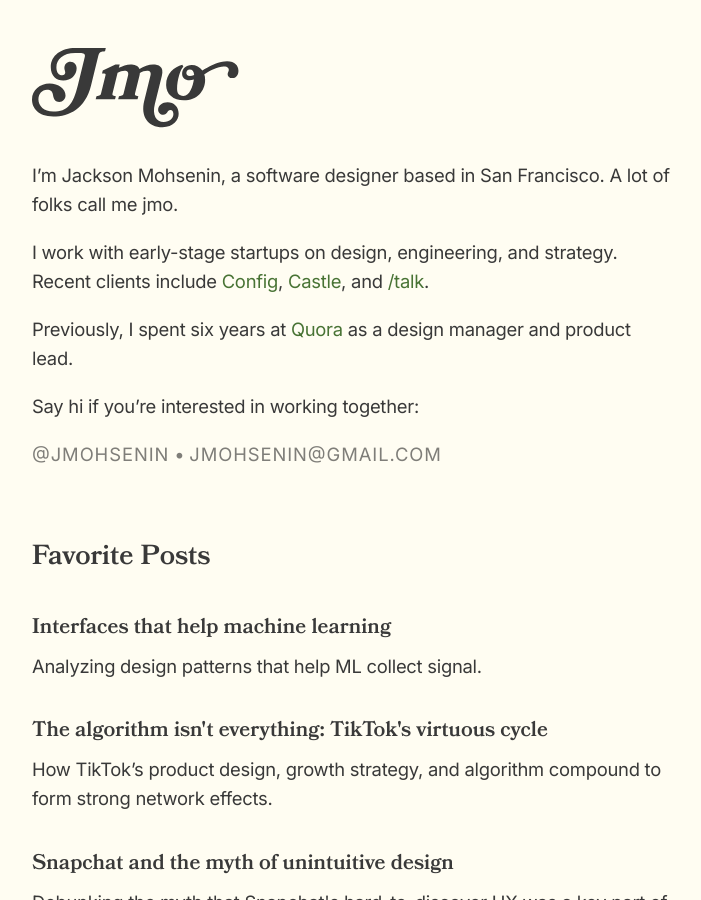
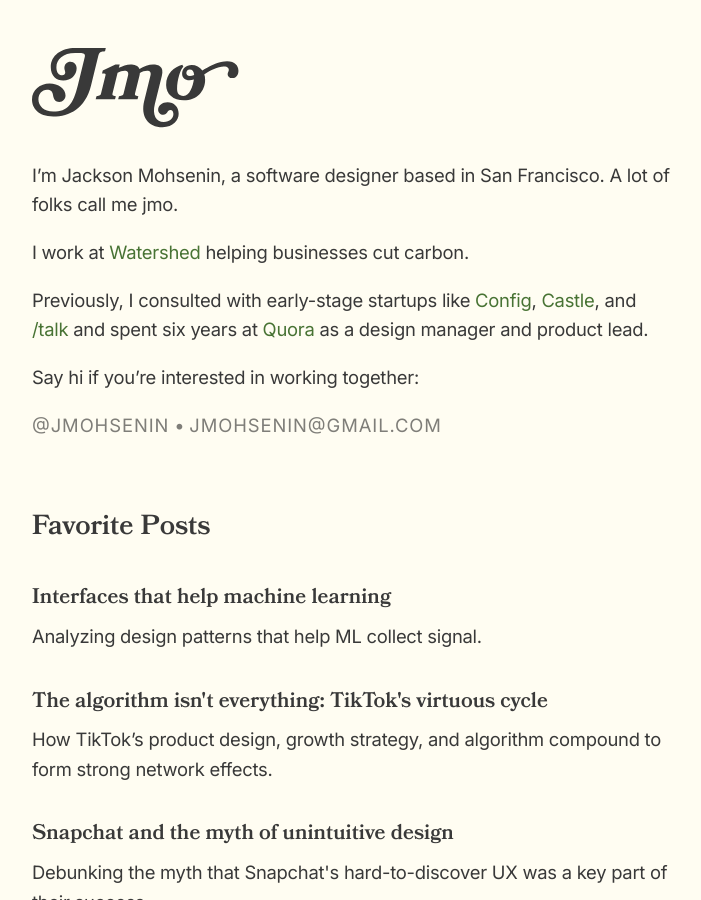
Before and after one commit to jmohsenin/jmohsenin.github.io, a Jekyll site: the page built from index.md, in a window 1280 px wide and 900 px high. Shown: the whole window, without its empty margins (286-987 px from the left). Built offline with Jekyll 4.4.1, drawn with Linux system fonts in a browser that asks for light colours.

Commit message:
watershed bio update

```diff
--- a/_layouts/home.html
+++ b/_layouts/home.html
@@ -4,11 +4,10 @@ layout: default
 <div class="margin-bottom--xl">
     <p>I’m Jackson Mohsenin, a software designer based in San Francisco. A lot of folks call me jmo.</p>
 
-    <p>I work with early-stage startups on design, engineering, and strategy. Recent
-        clients include <a href="https://config.com">Config</a>, <a href="https://castle.xyz">Castle</a>, and <a
-            href="https://slashtalk.com">/talk</a>.</p>
+<p>I work at <a href="https://watershedclimate.com">Watershed</a> helping businesses cut carbon.</p>
 
-    <p>Previously, I spent six years at <a href="https://quora.com">Quora</a> as a design manager and product lead.</p>
+    <p>Previously, I consulted with early-stage startups like <a href="https://config.com">Config</a>, <a href="https://castle.xyz">Castle</a>, and <a
+        href="https://slashtalk.com">/talk</a> and  spent six years at <a href="https://quora.com">Quora</a> as a design manager and product lead.</p>
 
     <p>Say hi if you’re interested in working together:</p>
     <p class="color-text--secondary contact-info">
```
